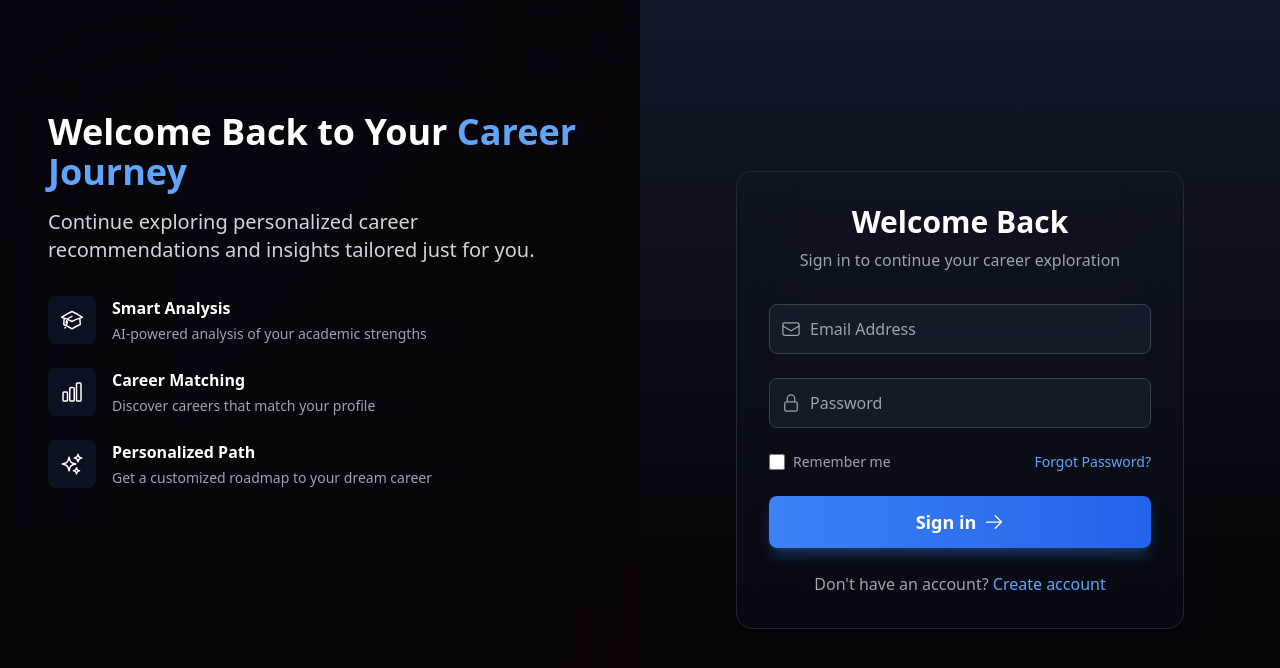
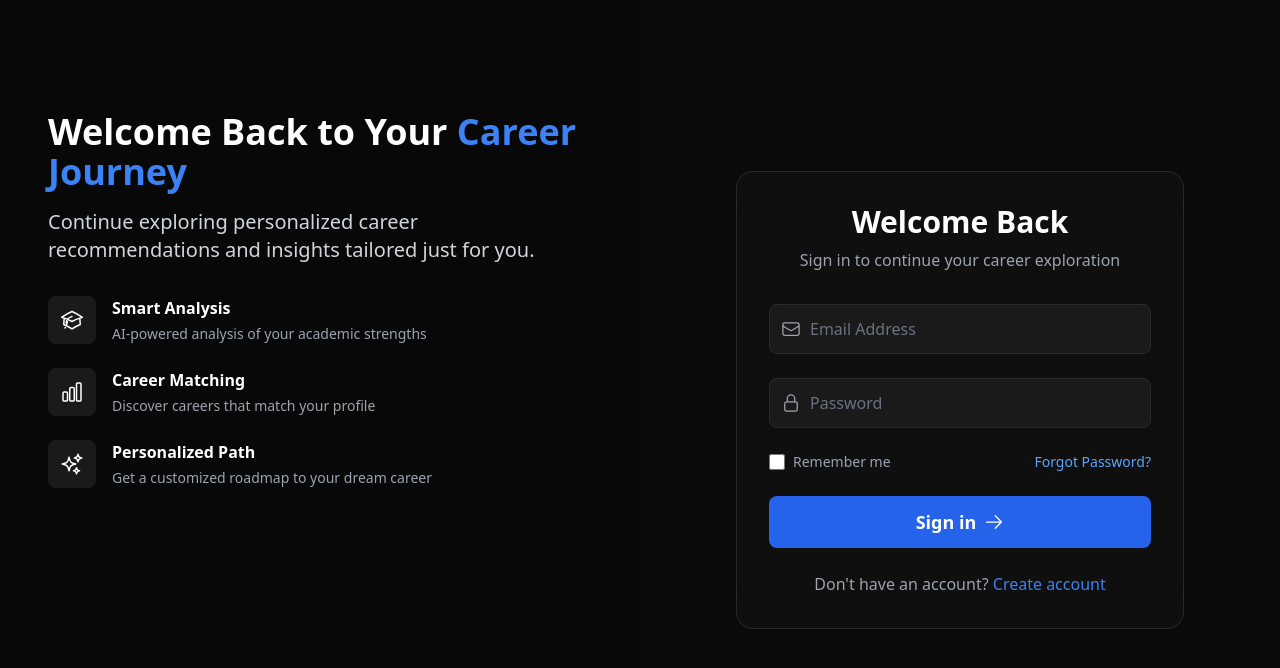
Before and after one commit to shinas07/career-path-recommendation, a React (Vite) app in the folder frontend/: page /login in a window 1280 px wide. Shown: the top 668 px of the page. Built offline with nearby package versions, Linux system fonts and the light colour scheme; no server answers.

Commit message:
style: update Login page UI with improved background and text colors

```diff
--- a/frontend/src/pages/auth/Login.jsx
+++ b/frontend/src/pages/auth/Login.jsx
@@ -40,7 +40,7 @@ function Login() {
   };
 
   return (
-    <div className="min-h-screen bg-gradient-to-b from-gray-900 to-black text-white flex">
+    <div className="min-h-screen bg-[#0a0a0a] text-white flex">
       {/* Left Panel - Career Guidance Info */}
       <div className="hidden lg:flex lg:w-1/2 bg-black p-12 flex-col justify-between relative">
         <div className="relative z-10 mt-16">
@@ -51,7 +51,7 @@ function Login() {
           >
             <h1 className="text-4xl font-bold mb-4">
               Welcome Back to Your
-              <span className="text-blue-400 "> Career Journey</span>
+              <span className="text-blue-500"> Career Journey</span>
             </h1>
             <p className="text-xl text-gray-300 mb-8">
               Continue exploring personalized career recommendations and insights
@@ -79,8 +79,7 @@ function Login() {
         </div>
 
         {/* Background Effects */}
-        <div className="absolute inset-0 bg-gradient-to-br from-blue-500/10 via-purple-500/10 to-pink-500/10 opacity-50" />
-        <div className="absolute inset-0 backdrop-blur-3xl" />
+        <div className="absolute inset-0 bg-[#111111]/50" />
       </div>
 
       {/* Right Panel - Login Form */}
@@ -91,7 +90,7 @@ function Login() {
           transition={{ duration: 0.8 }}
           className="max-w-md w-full"
         >
-          <div className="bg-gray-900/30 p-8 rounded-2xl backdrop-blur-xl border border-gray-800">
+          <div className="bg-[#111111]/80 p-8 rounded-2xl backdrop-blur-xl border border-[#2a2a2a]">
             <div className="text-center mb-8">
               <h2 className="text-3xl font-bold mb-2">Welcome Back</h2>
               <p className="text-gray-400">
@@ -132,12 +131,10 @@ function Login() {
                 type="submit"
                 disabled={isLoading}
                 className="w-full py-3 px-4 rounded-lg text-white text-lg font-semibold
-                         bg-gradient-to-r from-blue-500 to-blue-600
-                         hover:from-blue-600 hover:to-blue-700
+                         bg-blue-600 hover:bg-blue-700
                          focus:outline-none focus:ring-2 focus:ring-blue-500
-                         transform hover:scale-105 transition-all duration-300
-                         disabled:opacity-50 disabled:cursor-not-allowed
-                         shadow-lg shadow-blue-500/30"
+                         transform transition-all duration-300
+                         disabled:opacity-50 disabled:cursor-not-allowed"
               >
                 {isLoading ? (
                   <div className="flex items-center justify-center">
@@ -159,7 +156,7 @@ function Login() {
             <div className="mt-6 text-center">
               <p className="text-gray-400">
                 Don't have an account?{' '}
-                <Link to="/register" className="text-blue-400 hover:text-blue-300">
+                <Link to="/register" className="text-blue-500 hover:text-blue-400">
                   Create account
                 </Link>
               </p>
@@ -175,7 +172,7 @@ function Login() {
 function Feature({ icon, title, description }) {
   return (
     <div className="flex items-start space-x-4">
-      <div className="flex-shrink-0 p-3 bg-blue-500/10 rounded-lg">
+      <div className="flex-shrink-0 p-3 bg-[#1a1a1a] rounded-lg">
         {icon}
       </div>
       <div>
@@ -193,8 +190,9 @@ function FormInput({ icon, ...props }) {
         {icon}
       </div>
       <input
-        className="block w-full pl-10 pr-4 py-3 border border-gray-700 rounded-lg
-                   bg-gray-800/50 text-white placeholder-gray-400
+        className="block w-full pl-10 pr-4 py-3
+                   border border-[#2a2a2a] rounded-lg
+                   bg-[#1a1a1a] text-white placeholder-gray-500
                    focus:outline-none focus:ring-2 focus:ring-blue-500
                    transition-all duration-300"
         {...props}
```
